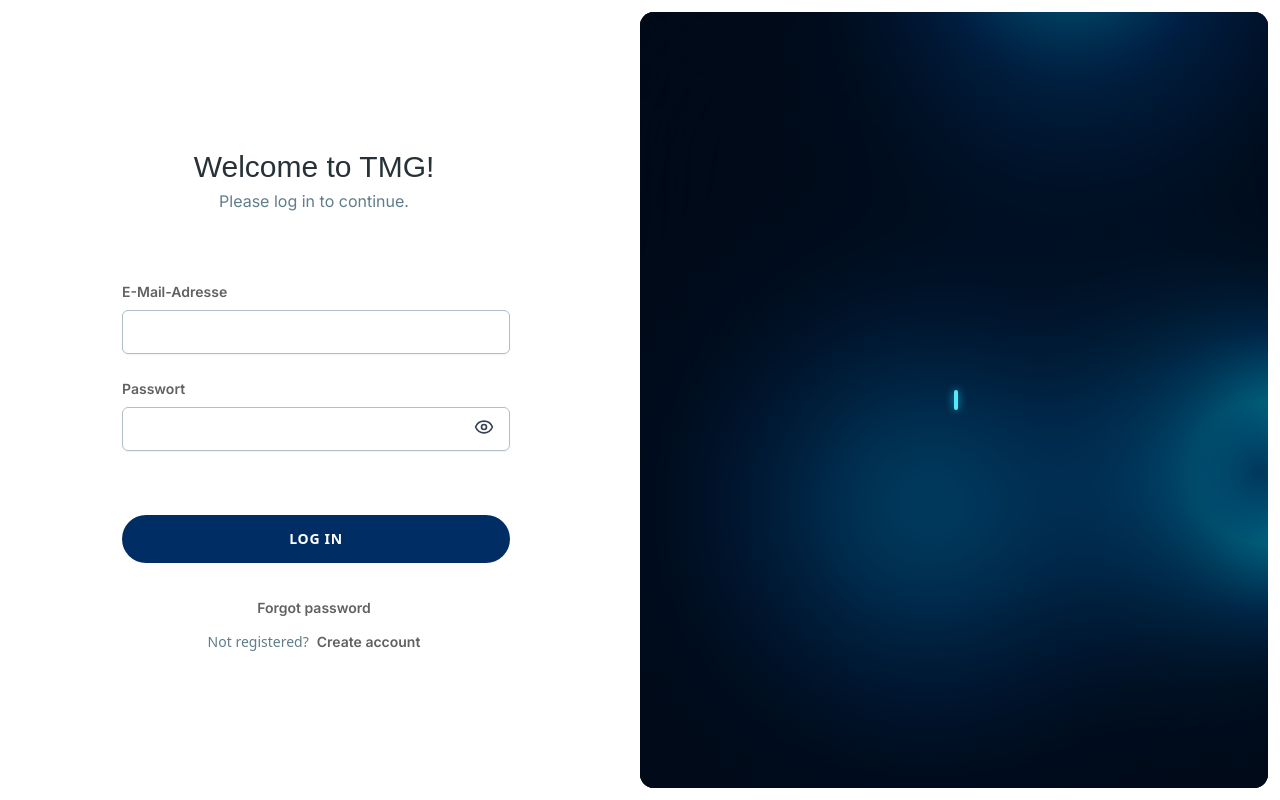
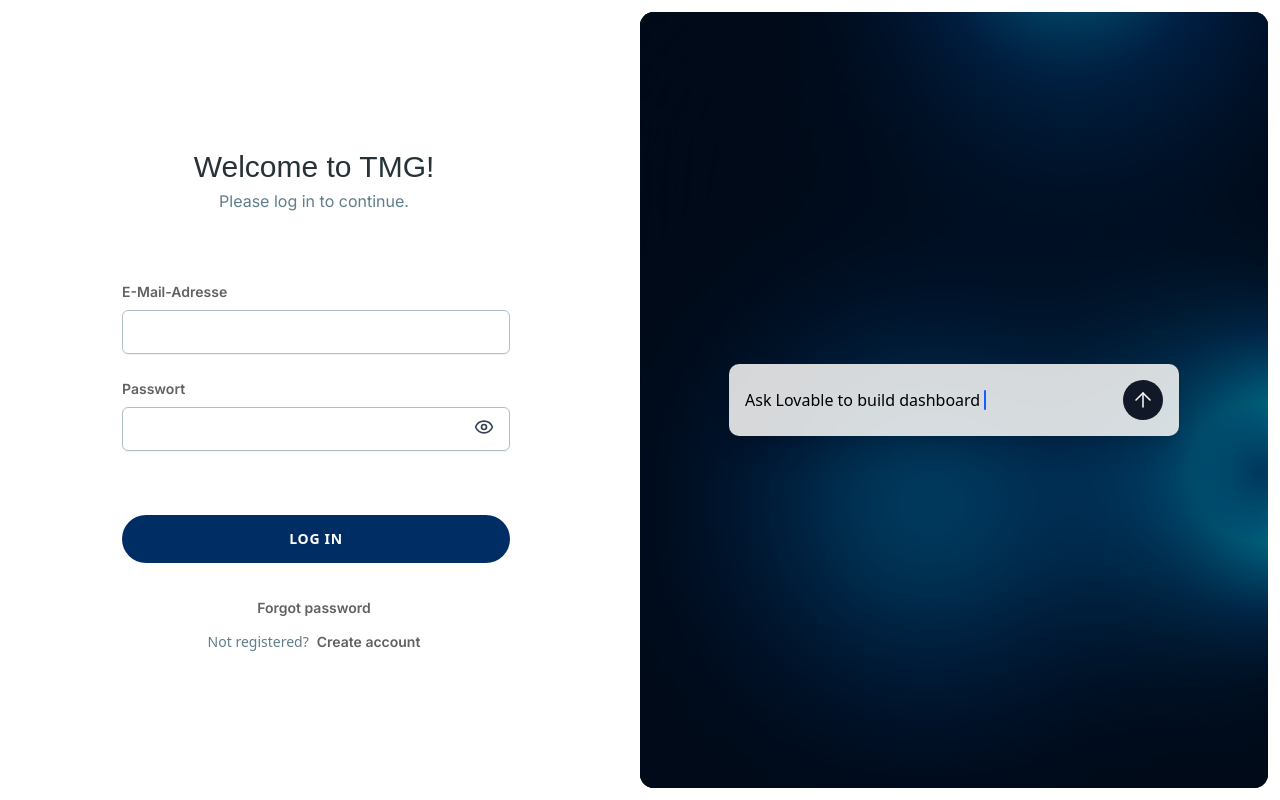
Before and after one commit to easakibahmad/tmg-login-page, a Next.js app: page / in a window 1280 px wide. Built offline with nearby package versions, Linux system fonts and the light colour scheme; a web font is replaced by a local one.

Commit message:
feat: replace type writer with input field typewriter texts

```diff
--- a/app/page.tsx
+++ b/app/page.tsx
@@ -1,8 +1,17 @@
 import { LoginForm } from "@/components/features/login-form"
 import { AnimatedBackground } from "@/components/features/animated-background"
 import { TypewriterText } from "@/components/features/typewriter-text"
+import { ArrowUp } from "lucide-react"
 
-const TYPEWRITER_TEXTS = ["Erarbeite neue Geschäftsideen"]
+const TYPEWRITER_TEXTS = [
+  "interactive prototypes.",
+  "dashboards.",
+  "your landing page.",
+  "your blog.",
+  "your portfolio.",
+  "your tools.",
+  "your saas startup."
+]
 
 export default function LoginPage() {
   return (
@@ -15,12 +24,18 @@ export default function LoginPage() {
         <AnimatedBackground />
 
         <div className="absolute inset-0 flex items-center justify-center px-8 z-10">
+          <div className="bg-[#FCFBF8D9] w-[450px] h-[72px] flex items-center justify-between rounded-lg p-4 shadow-xl">
             <TypewriterText
               texts={TYPEWRITER_TEXTS}
+              prefix="Ask Lovable to build "
               typingSpeed={80}
               deletingSpeed={40}
               pauseDuration={2000}
             />
+            <div className="bg-[#111827] w-10 h-10 flex items-center justify-center rounded-full">
+              <ArrowUp className="text-white" strokeWidth={1.5} />
+            </div>
+          </div>
         </div>
       </div>
     </main>
--- a/components/features/typewriter-text.tsx
+++ b/components/features/typewriter-text.tsx
@@ -4,6 +4,7 @@ import { useEffect, useState } from "react"
 
 interface TypewriterTextProps {
   texts: string[]
+  prefix?: string
   typingSpeed?: number
   deletingSpeed?: number
   pauseDuration?: number
@@ -11,6 +12,7 @@ interface TypewriterTextProps {
 
 export function TypewriterText({
   texts,
+  prefix = "",
   typingSpeed = 100,
   deletingSpeed = 50,
   pauseDuration = 2000,
@@ -57,12 +59,13 @@ export function TypewriterText({
   }, [displayText, isTyping, currentIndex, texts, typingSpeed, deletingSpeed, pauseDuration])
 
   return (
-    <span className="inline-flex items-baseline">
-      <span className="text-3xl md:text-4xl font-bold text-white drop-shadow-lg">
+    <span className="inline-flex items-center">
+      <span className="text-[16px] text-black font-medium">
+        {prefix}
         {displayText}
       </span>
       <span
-        className={`inline-block w-[4px] h-[1.2em] bg-cyan-300 ml-1 rounded-sm shadow-[0_0_8px_rgba(34,211,238,0.8)] ${
+        className={`inline-block w-[2px] h-5 bg-blue-600 ml-1 rounded-sm ${
           showCursor ? "opacity-100" : "opacity-0"
         }`}
         style={{
```
Lines whose indentation alone changed are shown as unchanged.
